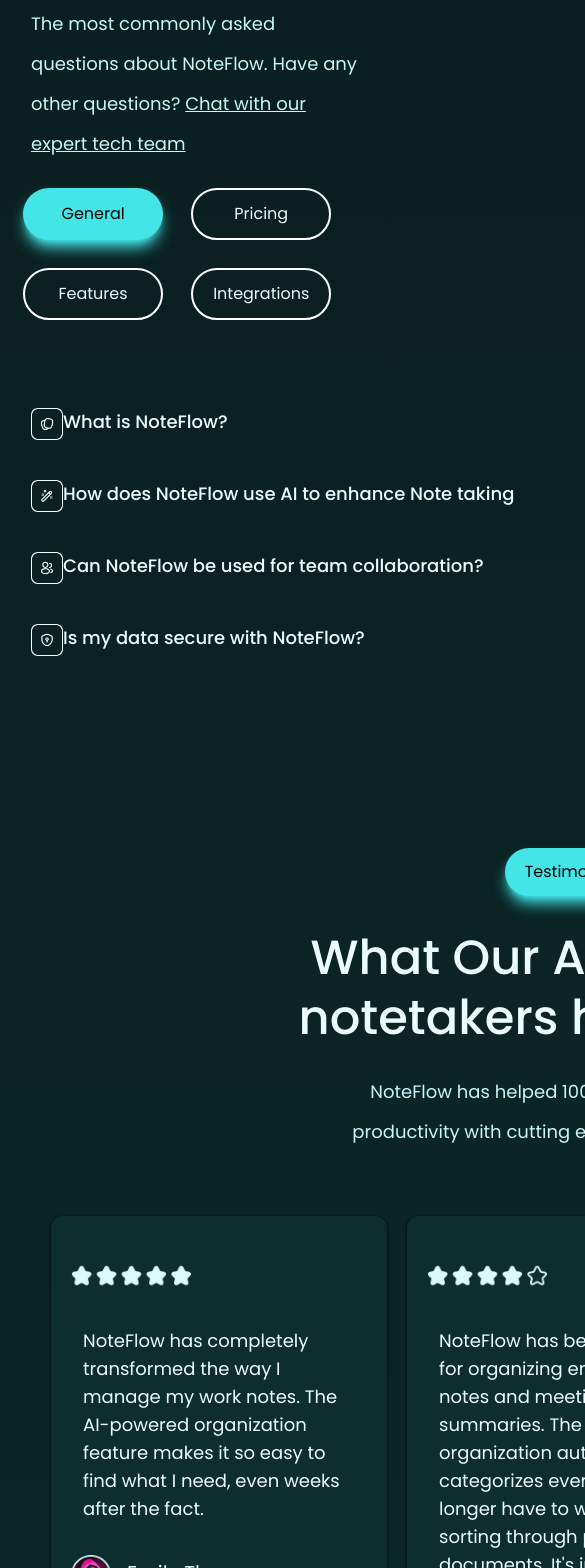
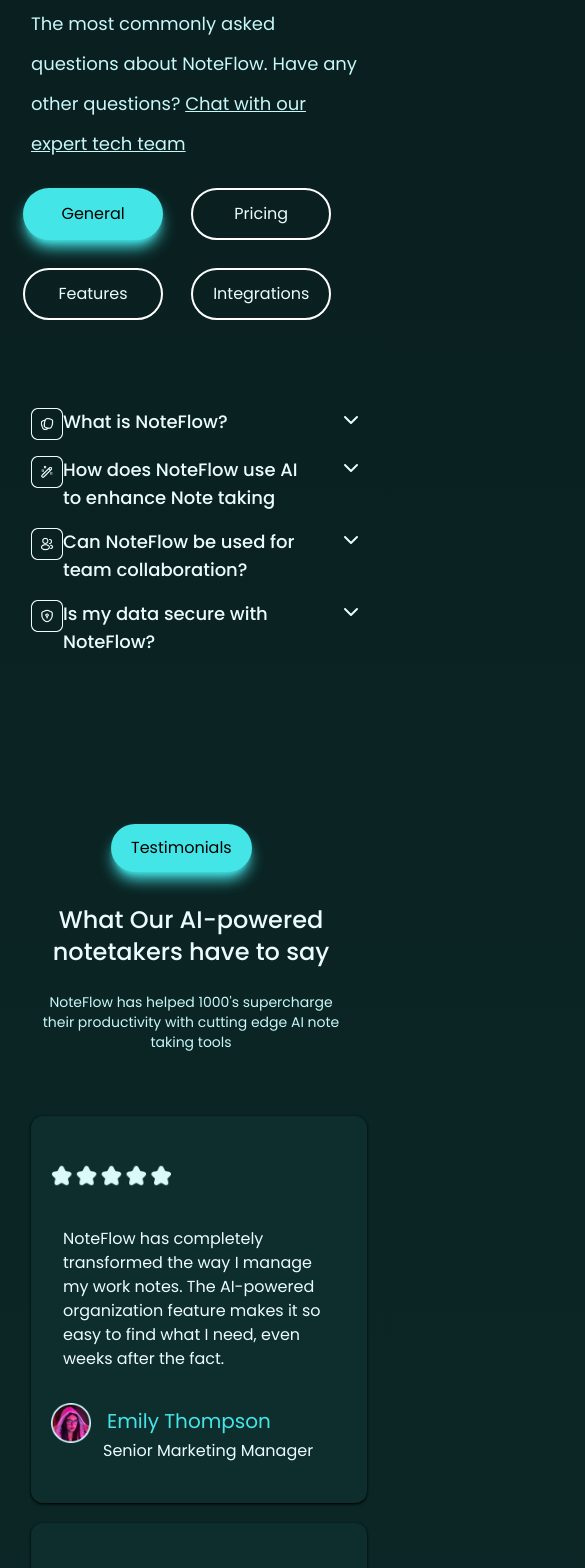
Before and after one commit to addyjerry/NoteFlow-web, a React (Vite) app: page / in a window 390 px wide. Shown: the part 3046-4614 px from the top of the page, 585 px wide, since content can reach past the window. Built offline with nearby package versions, Linux system fonts and the light colour scheme; a web font is replaced by a local one.

Commit message:
responsiveness update

```diff
--- a/src/App.jsx
+++ b/src/App.jsx
@@ -9,7 +9,7 @@ import Footer from "./components/Footer";
 
 function App() {
   return (
-    <div className="justify-center lg:px-18 py-12 ml-190 lg:ml-0 md:ml-90">
+    <div className="place-self-center lg:px-18 py-12 ml-190 lg:ml-0 md:ml-90">
       <Header />
       <HeroSection />
       <Organizations />
--- a/src/components/Footer.jsx
+++ b/src/components/Footer.jsx
@@ -3,13 +3,13 @@ import Logo from "../assets/images/Logo.webp";
 
 const Footer = () => {
   return (
-    <section className="place-self-center py-18">
-      <div className="flex gap-90">
-        <span className="flex font-bold text-xl gap-3">
+    <section className="place-self-center py-18 ml-[-48rem] md:ml-0">
+      <div className="md:flex gap-90 block">
+        <span className="flex font-bold text-xl gap-3 mb-10 md:mb-0">
           <img src={Logo} alt="NoteFlow Logo" className="size-[28px]" />
           <p>NoteFlow</p>
         </span>
-        <div className="flex gap-12">
+        <div className="md:flex gap-12 grid grid-cols-2">
           <div className="block">
             <p className="font-bold text-xl p-2">Home</p>
             <ul className="p-2">
--- a/src/components/Header.jsx
+++ b/src/components/Header.jsx
@@ -7,7 +7,7 @@ import { SquareX, LayoutGrid } from "lucide-react";
 const Header = () => {
   const [loginMenu, setLoginMenu] = useState(false);
   return (
-    <section className="flex lg:gap-51 py-1 lg:place-self-center gap-20 md:gap-70">
+    <section className="flex lg:gap-51 py-1 lg:place-self-center gap-20 md:gap-70 ml-[-68rem]">
       <span className="flex lg:font-bold text-xl gap-3">
         <img src={Logo} alt="NoteFlow Logo" className="size-[28px]" />
         <p>NoteFlow</p>
--- a/src/components/QuestionSection.jsx
+++ b/src/components/QuestionSection.jsx
@@ -12,11 +12,11 @@ const QuestionSection = () => {
 
   return (
     <section className="place-self-center ml-[-17rem] md:ml-[-8rem]">
-      <div className="place-content-center">
-        <p className="font-bold md:text-5xl/15 text-4xl md:w-4xl w-xl px-10 pt-8 md:text-center place-self-center ml-[-20rem] md:ml-0">
+      <div>
+        <p className="font-bold md:text-5xl/15 text-4xl md:w-4xl w-xl px-10 pt-8 md:text-center place-self-center ml-[-20rem] md:ml-10">
           Frequently Asked Questions
         </p>
-        <p className="text-lg/10 text-[rgba(199,247,248,1)] font-200 md:px-100 px-30 py-6 md:text-center text-left place-self-start w-xl md:w-full ml-[-25rem] md:ml-0">
+        <p className="text-lg/10 text-[rgba(199,247,248,1)] font-200 md:px-100 px-30 py-6 md:text-center text-left w-xl md:w-full ml-[-25rem] md:ml-0">
           The most commonly asked questions about NoteFlow. Have any other
           questions? <u>Chat with our expert tech team</u>
         </p>
@@ -28,29 +28,29 @@ const QuestionSection = () => {
           <MyButton>Features</MyButton>
           <MyButton>Integrations</MyButton>
         </div>
-        <div className="place-self-center p-20 ml-[-26rem]  md:ml-110 w-xl md:w-full">
+        <div className="place-self-start p-20 ml-[-23rem]  md:ml-70 w-xl md:w-full">
           {questions.map((question) => (
             <div key={question.id} className="block md:p-5 p-2 md:w-full">
-              <div className="flex flex-row md:gap-47 gap-0  min-w-xl ">
+              <div className="flex flex-row md:gap-7 gap-5 ">
                 <div className="inline-flex font-medium md:text-xl text-lg">
                   <img
                     src={question.pic}
                     alt="icon"
                     className="size-8 md:size-12"
                   />
-                  <p className="md:p-3 w-xl">{question.question}</p>
+                  <p className="md:p-3 w-3xs md:w-xl">{question.question}</p>
                 </div>
                 <>
                   {question.id === answer ? (
                     <ChevronUp
-                      className="m-4 "
+                      className="md:m-4  "
                       onClick={() => {
                         handleAnswer(question.id);
                       }}
                     />
                   ) : (
                     <ChevronDown
-                      className="m-4 "
+                      className="md:m-4 "
                       onClick={() => handleAnswer(question.id)}
                     />
                   )}
@@ -58,7 +58,7 @@ const QuestionSection = () => {
               </div>
 
               {question.id === answer ? (
-                <p className="p-10 w-2xl text-[rgba(199,247,248,1)]">
+                <p className="md:p-10 w-2xs md:w-2xl text-[rgba(199,247,248,1)]">
                   {question.answer}
                 </p>
               ) : (
--- a/src/components/Reviews.jsx
+++ b/src/components/Reviews.jsx
@@ -23,14 +23,14 @@ const Reviews = () => {
     }
   };
   return (
-    <section className="place-items-center py-20 ">
-      <MyButton className="bg-[#44e5e7]/100 text-black border-none shadow-lg shadow-[#44e5e7]">
+    <section className="place-items-center py-20 ml-[-18rem] md:ml-0">
+      <MyButton className="bg-[#44e5e7]/100 text-black border-none shadow-lg shadow-[#44e5e7] ml-[-20rem] md:ml-0">
         Testimonials
       </MyButton>
-      <p className="font-medium text-5xl/15 w-3xl pt-8 text-center place-self-center ">
+      <p className="font-medium md:text-5xl/15 text-2xl md:w-3xl w-sm pt-8 text-center md:place-self-center ml-[-30rem] md:ml-0 ">
         What Our AI-powered notetakers have to say
       </p>
-      <p className="text-lg/10 text-[rgba(199,247,248,1)] font-200 px-74 py-6 text-center place-self-center">
+      <p className="md:text-lg/10 text-sm text-[rgba(199,247,248,1)] font-200 md:px-74 py-6 text-center place-self-center md:w-full w-sm px-10 ml-[-30rem] md:ml-0">
         NoteFlow has helped 1000's supercharge their productivity with cutting
         edge AI note taking tools
       </p>
@@ -39,21 +39,23 @@ const Reviews = () => {
           {reviews.slice(0, reviewslength).map((review) => (
             <div
               key={review.id}
-              className="block  rounded-xl p-5 shadow my-5 shadow-black text-lg font-300 w-84 bg-[#0e2e2e] "
+              className="block  rounded-xl p-5 shadow my-5 shadow-black md:text-lg font-300 w-84 bg-[#0e2e2e] ml-[-25rem] md:ml-0"
             >
               <img src={review.rating} alt="rating" className="py-5 w-sm" />
               <p className="text-[rgba(236, 252, 253, 1)] p-3">{review.text}</p>
               <div className="flex gap-3 py-5">
                 <img src={review.avatar} alt="avatar" className="size-10 " />
                 <div>
-                  <h3 className="text-xl font-700 p-1">{review.name}</h3>
+                  <h3 className="text-xl font-700 p-1 text-[#44e5e7]/100">
+                    {review.name}
+                  </h3>
                   <p>{review.position}</p>
                 </div>
               </div>
             </div>
           ))}
         </div>
-        <div className="block ">
+        <div className="md:block hidden ">
           {rev3.slice(0, rev3length).map((review) => (
             <div
               key={review.id}
@@ -64,7 +66,9 @@ const Reviews = () => {
               <div className="flex gap-3 py-5">
                 <img src={review.avatar} alt="avatar" className="size-10 " />
                 <div>
-                  <h3 className="text-xl font-700 p-1">{review.name}</h3>
+                  <h3 className="text-xl font-700 p-1 text-[#44e5e7]/100">
+                    {review.name}
+                  </h3>
                   <p>{review.position}</p>
                 </div>
               </div>
@@ -75,15 +79,16 @@ const Reviews = () => {
           {rev.slice(0, revlength).map((review) => (
             <div
               key={review.id}
-              className="block  rounded-xl p-5 my-5 shadow shadow-black text-lg font-300 w-84 bg-[#0e2e2e];
-] "
+              className="md:block hidden  rounded-xl p-5 my-5 shadow shadow-black text-lg font-300 w-84 bg-[#0e2e2e] "
             >
               <img src={review.rating} alt="rating" className="py-5 w-sm" />
               <p className="text-[rgba(236, 252, 253, 1)] p-3">{review.text}</p>
               <div className="flex gap-3 py-5">
                 <img src={review.avatar} alt="avatar" className="size-10 " />
                 <div>
-                  <h3 className="text-xl font-700 p-1">{review.name}</h3>
+                  <h3 className="text-xl font-700 p-1 text-[#44e5e7]/100">
+                    {review.name}
+                  </h3>
                   <p>{review.position}</p>
                 </div>
               </div>
@@ -92,7 +97,10 @@ const Reviews = () => {
         </div>
       </div>
 
-      <MyButton onClick={() => handleShowMore()}>
+      <MyButton
+        onClick={() => handleShowMore()}
+        className="ml-[-20rem] md:ml-0"
+      >
         {showMore ? "Show Less" : " Show More"}
       </MyButton>
     </section>
--- a/src/index.css
+++ b/src/index.css
@@ -7,4 +7,5 @@ body {
   padding: 0rem;
   box-sizing: border-box;
   place-items: center;
+  overflow-x: hidden;
 }
```
